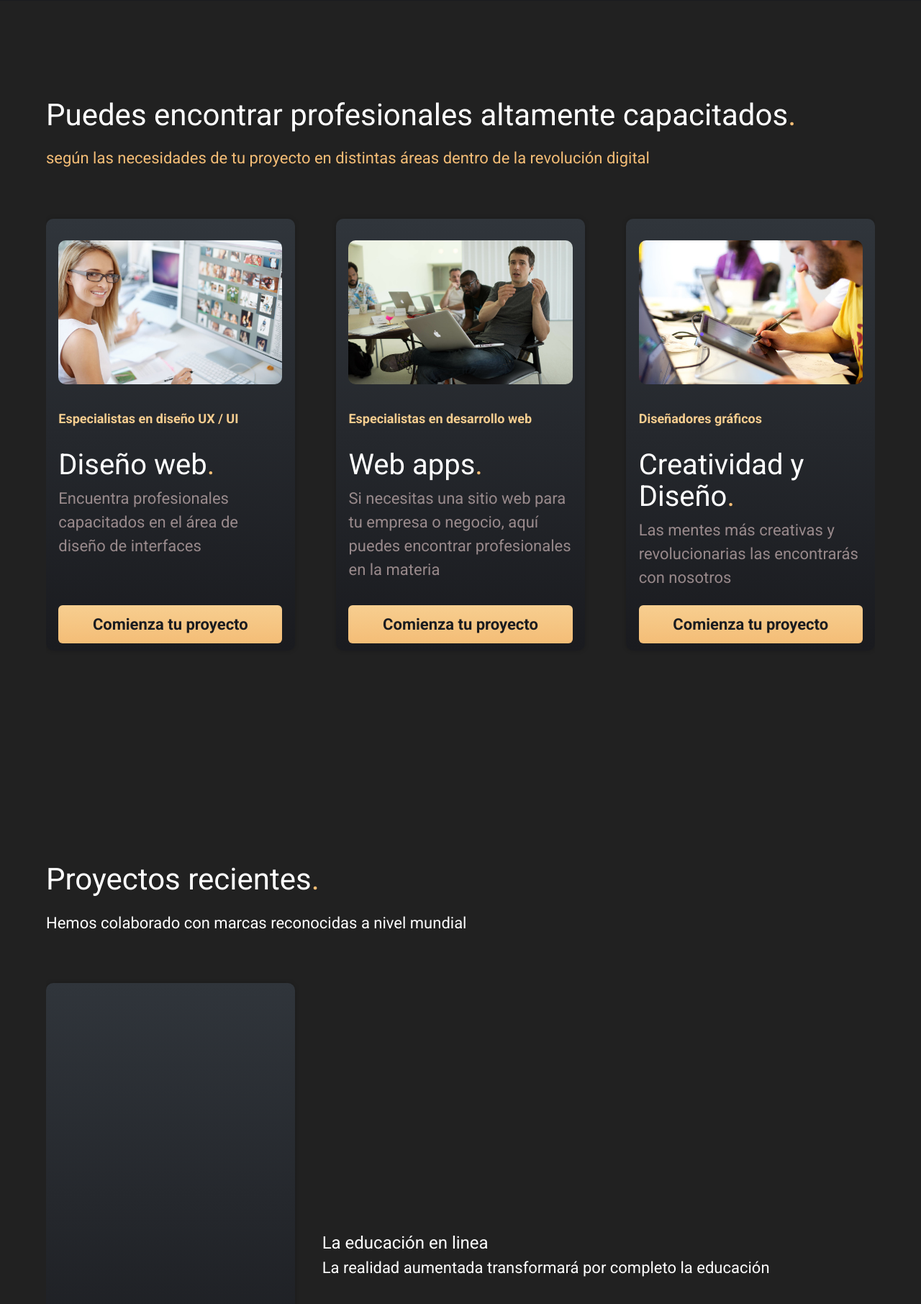
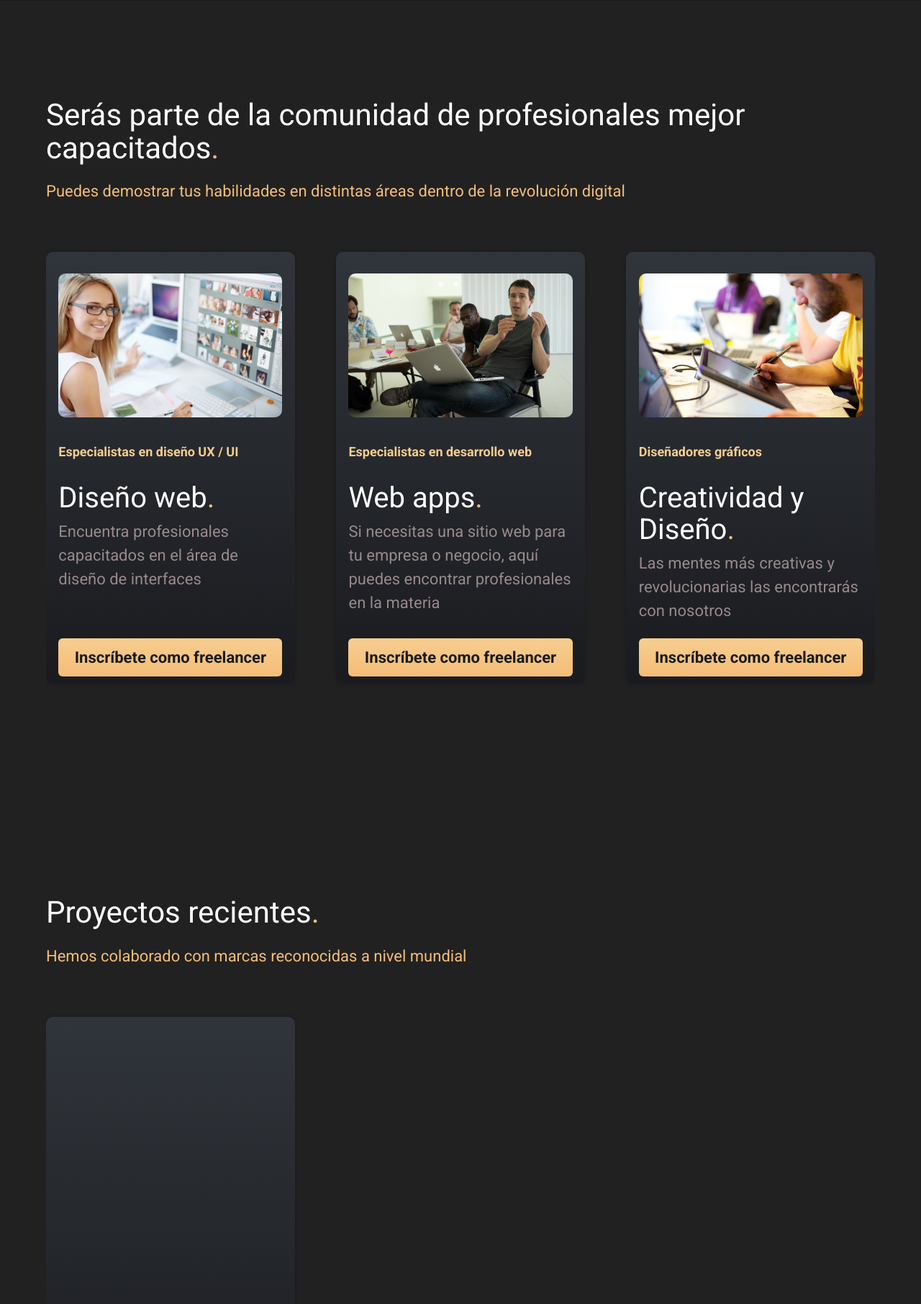
Before and after one commit to FaridLesther/Industria-WQuick, a Django app: page / in a window 1280 px wide. Shown: the part 663-2475 px from the top of the page at 72% size. Run offline with Django 3.2, Linux system fonts and the light colour scheme; data that the repository does not hold is empty.

Commit message:
Cambios en landing

```diff
--- a/WQuick/app/app/templates/index.html
+++ b/WQuick/app/app/templates/index.html
@@ -30,8 +30,8 @@
     <main>
         <section class="services" style="background-color: #212121 ;">
             <div  class="container" style="background-color: #212121 ;">
-                <h2 class="subtitle" style="color: white;">Puedes encontrar profesionales altamente capacitados<span class="point">.</span></h2>
-                <p class="copy__section" style="color: #F4BD76;">según las necesidades de tu proyecto en distintas áreas dentro de la revolución digital</p>
+                <h2 class="subtitle" style="color: white;">Serás parte de la comunidad de profesionales mejor capacitados<span class="point">.</span></h2>
+                <p class="copy__section" style="color: #F4BD76;">Puedes demostrar tus habilidades en distintas áreas dentro de la revolución digital</p>
                 <article class="container-cards">
                     <div class="card">
                         <img src="{% static 'img/slider/1.jpg' %}" class="card__img">
@@ -39,7 +39,7 @@
                             <p class="card__list">Especialistas en diseño UX / UI</p>
                             <h3 class="card__title">Diseño web<span class="point">.</span></h3>
                             <p class="card__copy">Encuentra profesionales capacitados en el área de diseño de interfaces </p>
-                            <a href="elige" class="card__button">Comienza tu proyecto</a>
+                            <a href="serFreelancer" class="card__button">Inscríbete como freelancer</a>
                         </div>
                     </div>
                     <div class="card">
@@ -48,7 +48,7 @@
                             <p class="card__list">Especialistas en desarrollo web</p>
                             <h3 class="card__title">Web apps<span class="point">.</span></h3>
                             <p class="card__copy">Si necesitas una sitio web para tu empresa o negocio, aquí puedes encontrar profesionales en la materia</p>
-                            <a href="elige" class="card__button">Comienza tu proyecto</a>
+                            <a href="serFreelancer" class="card__button">Inscríbete como freelancer</a>
                         </div>
                     </div>
                     <div class="card">
@@ -57,46 +57,31 @@
                             <p class="card__list">Diseñadores gráficos</p>
                             <h3 class="card__title">Creatividad y Diseño<span class="point">.</span></h3>
                             <p class="card__copy">Las mentes más creativas y revolucionarias las encontrarás con nosotros</p>
-                            <a href="elige" class="card__button">Comienza tu proyecto</a>
+                            <a href="serFreelancer" class="card__button">Inscríbete como freelancer</a>
                         </div>
                     </div>
                 </article>
             </div>
         </section>
-        <section class="projects container" style="background: #212121;">
-            <h2 class="subtitle" style="color: white;">Proyectos recientes<span class="point">.</span></h2>
-            <p class="copy__section" style="color: white;">Hemos colaborado con marcas reconocidas a nivel mundial</p>
-            <article class="container-bg">
-                <div class="card">
-                    <div class="cards__text" style="background: #1A1B1F">
-                            <div class="col s12 m6">
-                                </div>
-                        <a href="#" class="card__button">Comienza tu proyecto</a>
+        <section class="services" style="background-color: #212121 ;">
+            <div  class="container" style="background-color: #212121 ;">
+                <h2 class="subtitle" style="color: white;">Proyectos recientes<span class="point">.</span></h2>
+                <p class="copy__section" style="color: #F4BD76;">Hemos colaborado con marcas reconocidas a nivel mundial</p>
+                <article class="container-cards">
+                    <div class="card">
+
+
+
+
+
+
+                        <div class="cards__text">
+                            <a href="elige" class="card__button">Inscríbete como freelancer</a>
+                        </div>
                     </div>
-                </div>
-                <div class="background">
-                    <div class="background__text">
-                        <h3 class="background__title">La educación en linea</h3>
-                        <p class="background__copy">La realidad aumentada transformará por completo la educación</p>
-                    </div>
-                </div>
-                <div class="card">
-                    <div class="cards__text">
-                        <h3 class="card__title">Diseño web<span class="point">.</span></h3>
-                        <p class="card__date">24 de agosto 2020</p>
-                        <p class="card__copy">Lorem ipsum dolor sit amet, consectetur adipisicing elit. Vel dolorum sit molestias ipsam at veritatis ut esse eius, dolor est!</p>
-                        <a href="#" class="card__button">Comienza tu proyecto</a>
-                    </div>
-                </div>
-                <div class="background">
-                    <div class="background__text">
-                        <h3 class="background__title">La educación en linea</h3>
-                        <p class="background__copy">La realidad aumentada transformará por completo la educación</p>
-                    </div>
-                </div>
-            </article>
+                </article>
+            </div>
         </section>
-
         <section class="email container container--modifier">
             <h2 class="subtitle subtitle--modifier">Somos tu mejor opción para adoptar la transformación digital<span class="point">.</span></h2>
 
```
